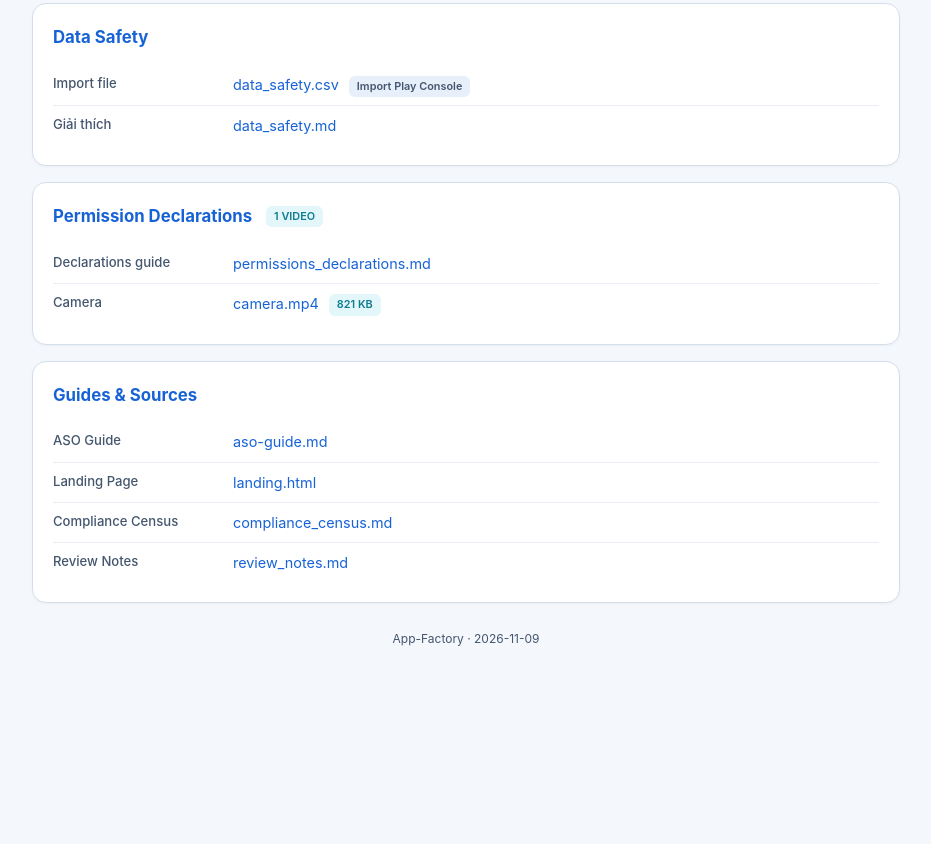
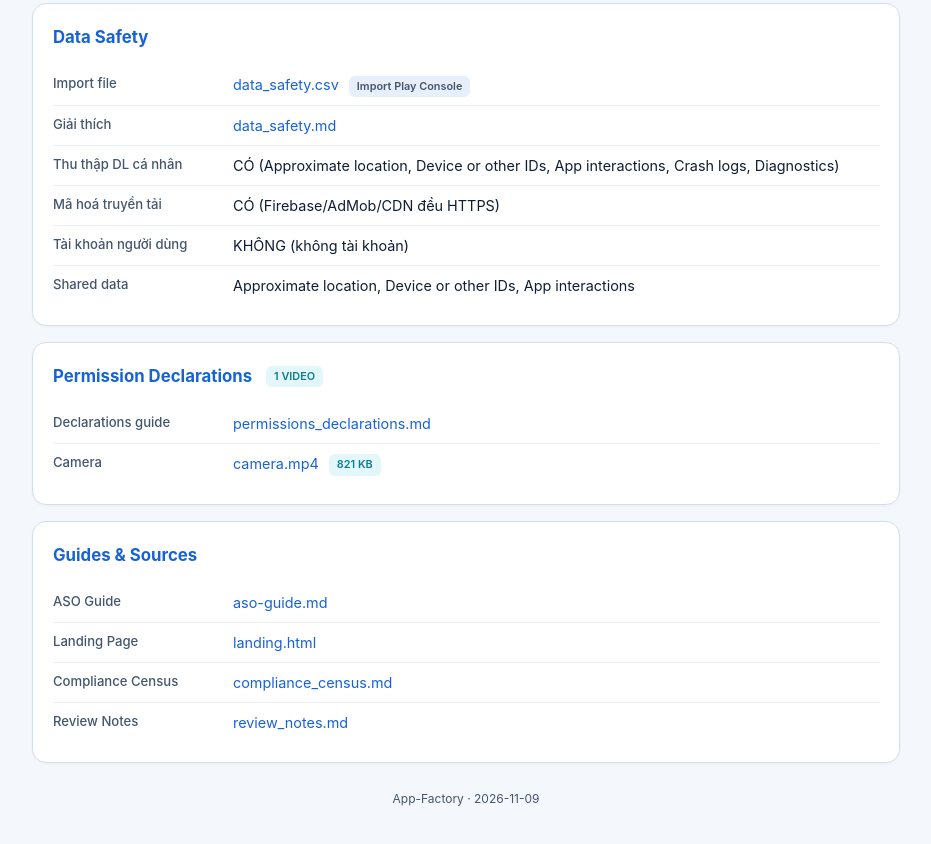
Before and after one commit to CONSTRUACABADOS-AYC-SAS/origami-pop, a plain HTML site: page index.html in a window 1280 px wide. Shown: the part 2767-3611 px from the top of the page, without its empty margins (174-1105 px from the left). Before the commit the page ends 3497 px from the top, so only its background shows below. Drawn offline with Linux system fonts and the light colour scheme.

Commit message:
ASO submit page (aso_submit_publish)

```diff
--- a/index.html
+++ b/index.html
@@ -160,6 +160,10 @@ Download Origami Pop and start folding today.</div>
 <table>
 <tr><td>Import file</td><td><a href="data_safety.csv" download>data_safety.csv</a> <span class="badge file">Import Play Console</span></td></tr>
 <tr><td>Giải thích</td><td><a href="data_safety.md">data_safety.md</a></td></tr>
+<tr><td>Thu thập DL cá nhân</td><td>CÓ (Approximate location, Device or other IDs, App interactions, Crash logs, Diagnostics)</td></tr>
+<tr><td>Mã hoá truyền tải</td><td>CÓ (Firebase/AdMob/CDN đều HTTPS)</td></tr>
+<tr><td>Tài khoản người dùng</td><td>KHÔNG (không tài khoản)</td></tr>
+<tr><td>Shared data</td><td>Approximate location, Device or other IDs, App interactions</td></tr>
 </table>
 </section>
 <section>
```
